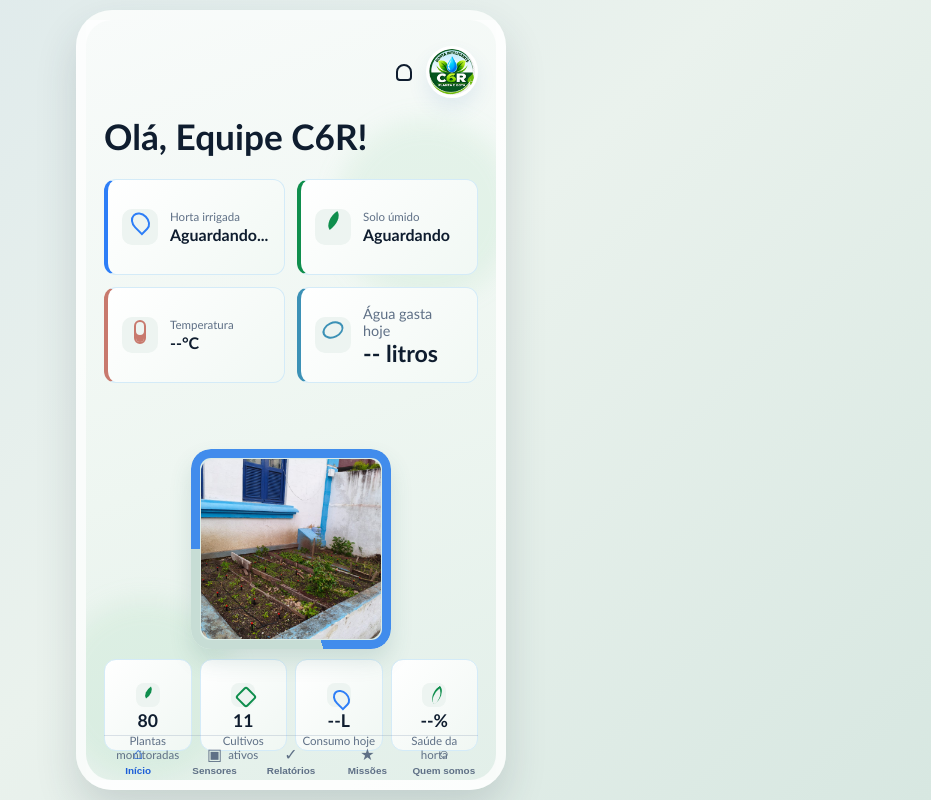
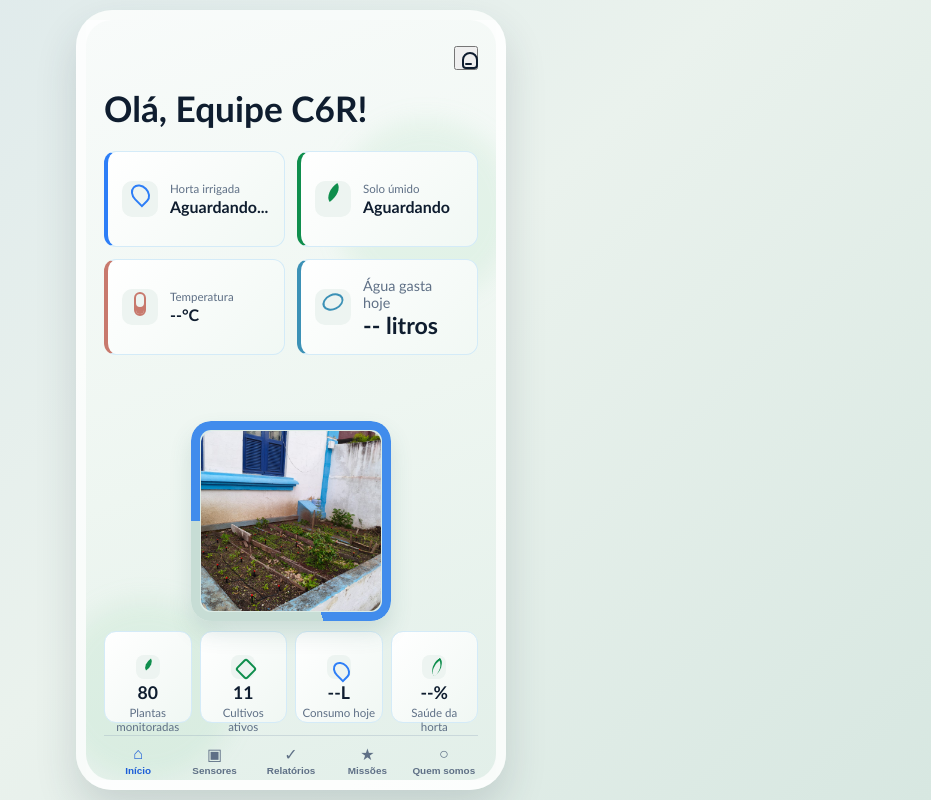
Before and after one commit to EricDevRJ/Horta-Inteligente-C6R, a plain HTML site: page index.html in a window 1280 px wide. Shown: the whole page, without its empty margins (349-1280 px from the left). Drawn offline with Linux system fonts and the light colour scheme; no server answers.

```diff
--- a/index.html
+++ b/index.html
@@ -1587,8 +1587,7 @@
       <div class="phone-inner">
         <header class="topbar">
           <div class="header-icons">
-            <div class="bell">🔔</div>
-            <img class="avatar" src="imagens/logo.jpeg" alt="Logo da equipe C6R" />
+            <button class="bell" id="open-control" type="button" aria-label="Controle da irrigação">🔔</button>
           </div>
         </header>
 
```
